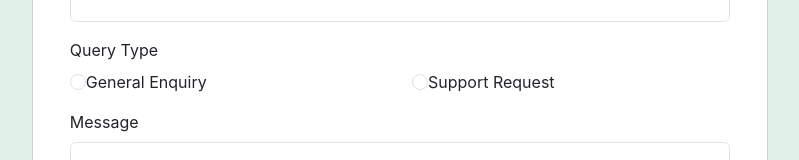
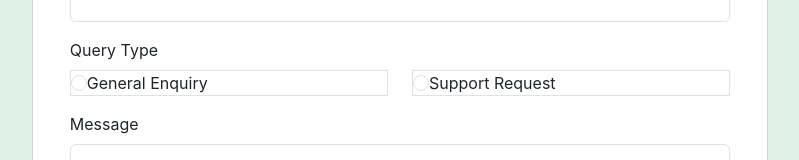
Before and after one commit to nishantcm/contact-form-main-fm, a React (Create React App) app: page / in a window 1280 px wide. Shown: the part 181-341 px from the top of the page, without its empty margins (50-849 px from the left). Built offline with nearby package versions, Linux system fonts and the light colour scheme.

Commit message:
Update the file

```diff
--- a/src/components/ContactForm.jsx
+++ b/src/components/ContactForm.jsx
@@ -33,13 +33,13 @@ export default function Form() {
                                         <label for="email" class="form-label" required>Query Type</label>
                                         <div className="row">
                                             <div className="col-sm-12 col-md-6">
-                                                <div class="form-label mb-3">
+                                                <div class="form-label mb-3 border border-1">
                                                     <input type="radio" class="form-check-input" name="btnradio" id="radio1" autocomplete="off" />
                                                     <label class="form-check-label" for="radio1">General Enquiry</label>
                                                 </div>
                                             </div>
                                             <div className="col-sm-12 col-md-6">
-                                                <div class="form-label mb-3">
+                                                <div class="form-label mb-3 border border-1">
                                                     <input type="radio" class="form-check-input" name="btnradio" id="radio2" autocomplete="off" />
                                                     <label class="form-check-label" for="radio2">Support Request</label>
                                                 </div>
```
